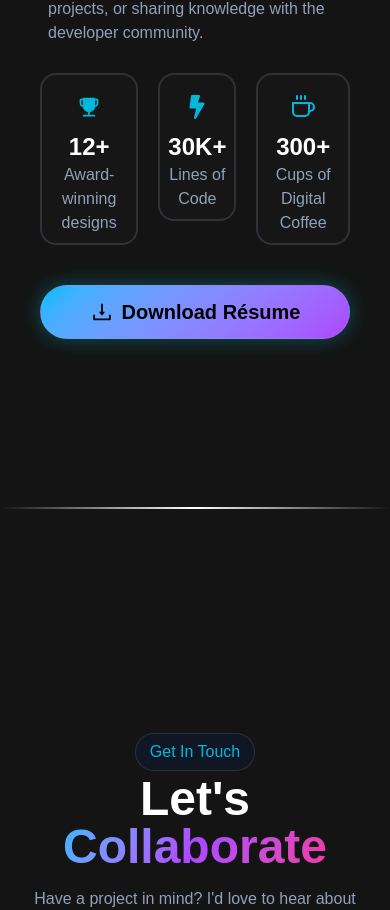
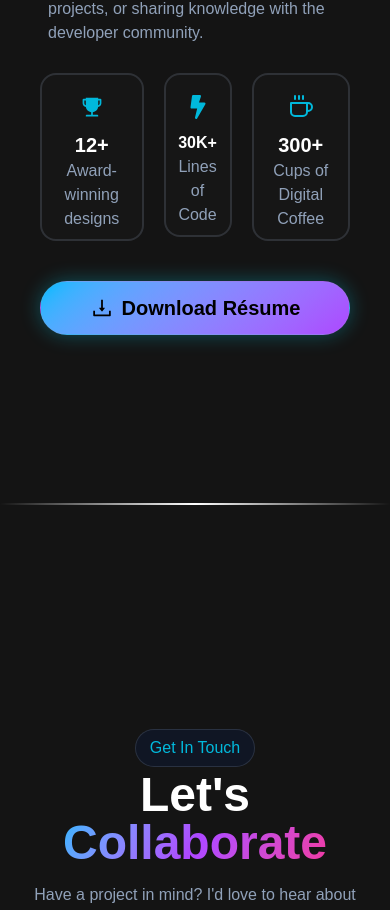
Before and after one commit to egharevbanosa58-debug/my-code-stack, a Next.js app in the folder my-stack/: page / in a window 390 px wide. Shown: the part 7115-8025 px from the top of the page. Built offline with nearby package versions, Linux system fonts and the light colour scheme.

Commit message:
Working some of the text sizes to fit smaller screens

```diff
--- a/my-stack/app/page.js
+++ b/my-stack/app/page.js
@@ -445,7 +445,7 @@ on 2025-11-02</p>
                       <span className='flex md:h-16 md:w-16 h-12 w-12 rounded-xl items-center justify-center text-center text-2xl md:text-4xl'>
                         <AiFillTrophy className="text-cyan-500" />
                       </span>
-                      <h2 className='text-2xl font-bold text-black dark:text-white text-center'>12+</h2>
+                      <h2 className='text-xl md:text-2xl font-bold text-black dark:text-white text-center'>12+</h2>
                       <p className='dark:text-slate-400 text-slate-600 text-center'>Award-winning designs</p>
                     </div>
                   </div>
@@ -455,7 +455,7 @@ on 2025-11-02</p>
                       <span className='flex md:h-16 md:w-16 h-12 w-12 rounded-xl items-center justify-center text-center text-2xl md:text-4xl'>
                         <FaBolt className="text-cyan-500" />
                       </span>
-                      <h2 className='text-2xl font-bold text-black dark:text-white text-center'>30K+</h2>
+                      <h2 className='textt-xl md:text-2xl font-bold text-black dark:text-white text-center'>30K+</h2>
                       <p className='dark:text-slate-400 text-slate-600 text-center'>Lines of Code</p>
                     </div>
                   </div>
@@ -465,7 +465,7 @@ on 2025-11-02</p>
                       <span className='flex md:h-16 md:w-16 h-12 w-12 rounded-xl items-center justify-center text-center text-2xl md:text-4xl'>
                         <FiCoffee className="text-cyan-500" />
                       </span>
-                      <h2 className='text-2xl font-bold text-black dark:text-white text-center'>300+</h2>
+                      <h2 className='text-xl md:text-2xl font-bold text-black dark:text-white text-center'>300+</h2>
                       <p className='dark:text-slate-400 text-slate-600 text-center'>Cups of Digital Coffee</p>
                     </div>
                   </div>
```
